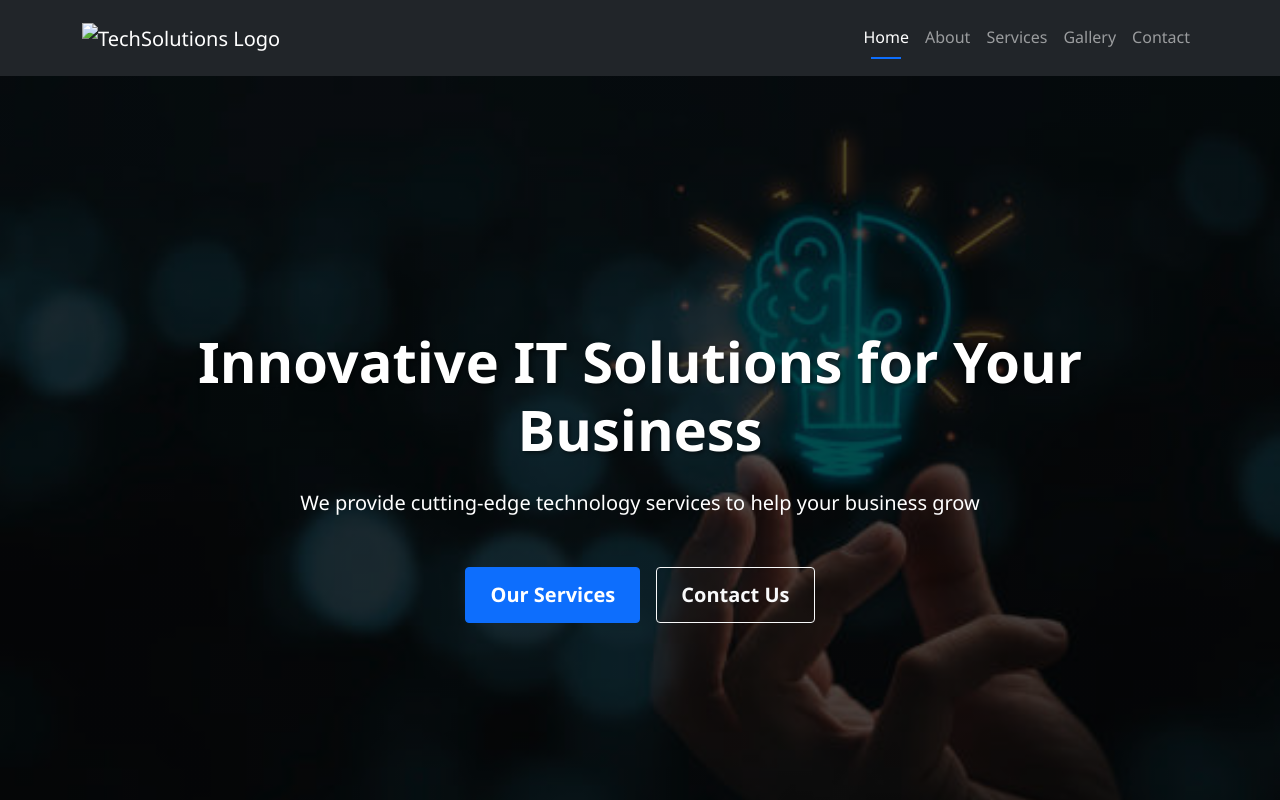
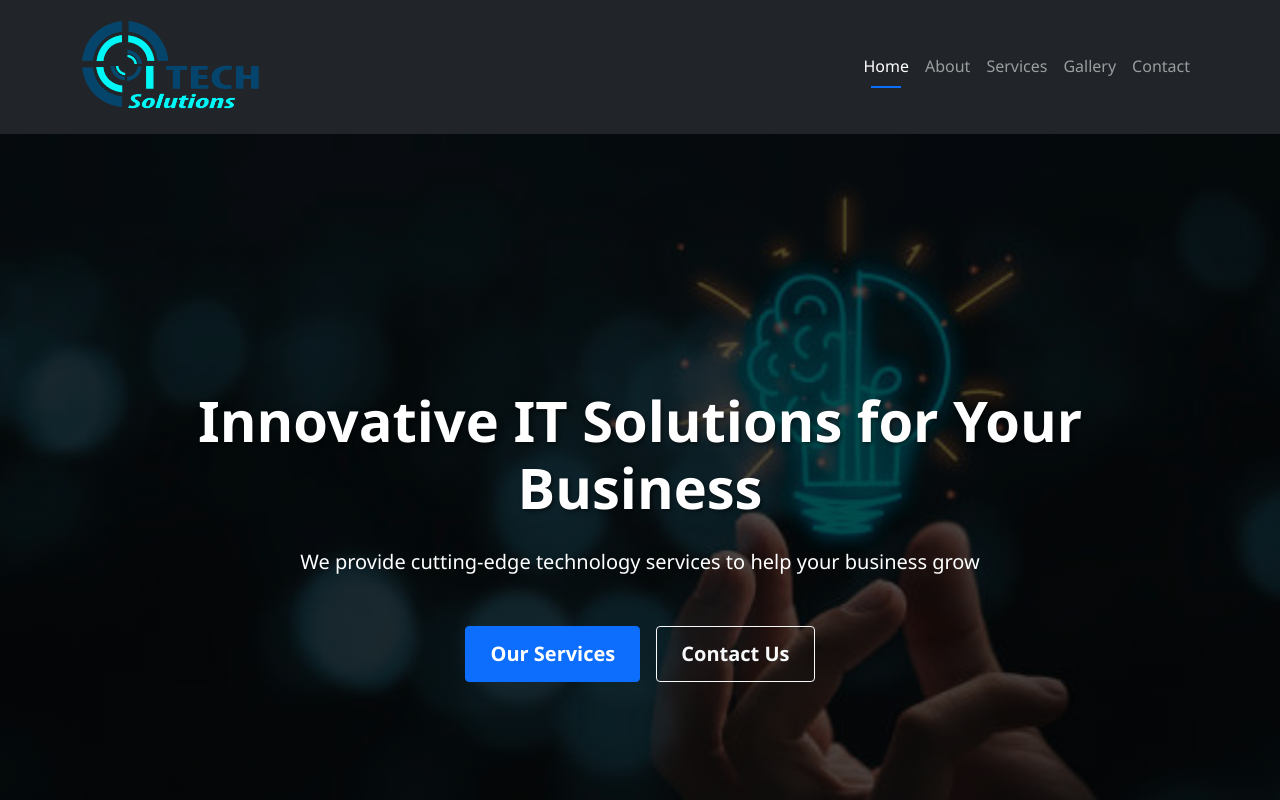
Before and after one commit to theoserokana180/bida24-180.github.io-tech-solutions, a plain HTML site: page index.html in a window 1280 px wide. Shown: the top 800 px of the page. Drawn offline with nearby package versions, Linux system fonts and the light colour scheme.

Commit message:
index.html

```diff
--- a/index.html
+++ b/index.html
@@ -17,7 +17,7 @@
     <nav class="navbar navbar-expand-lg navbar-dark bg-dark sticky-top">
         <div class="container">
             <a class="navbar-brand" href="index.html">
-                <img src="logo.png" alt="TechSolutions Logo" width="180">
+                <img src="images/logo.png" alt="TechSolutions Logo" width="180">
             </a>
             <button class="navbar-toggler" type="button" data-bs-toggle="collapse" data-bs-target="#navbarNav">
                 <span class="navbar-toggler-icon"></span>
```
